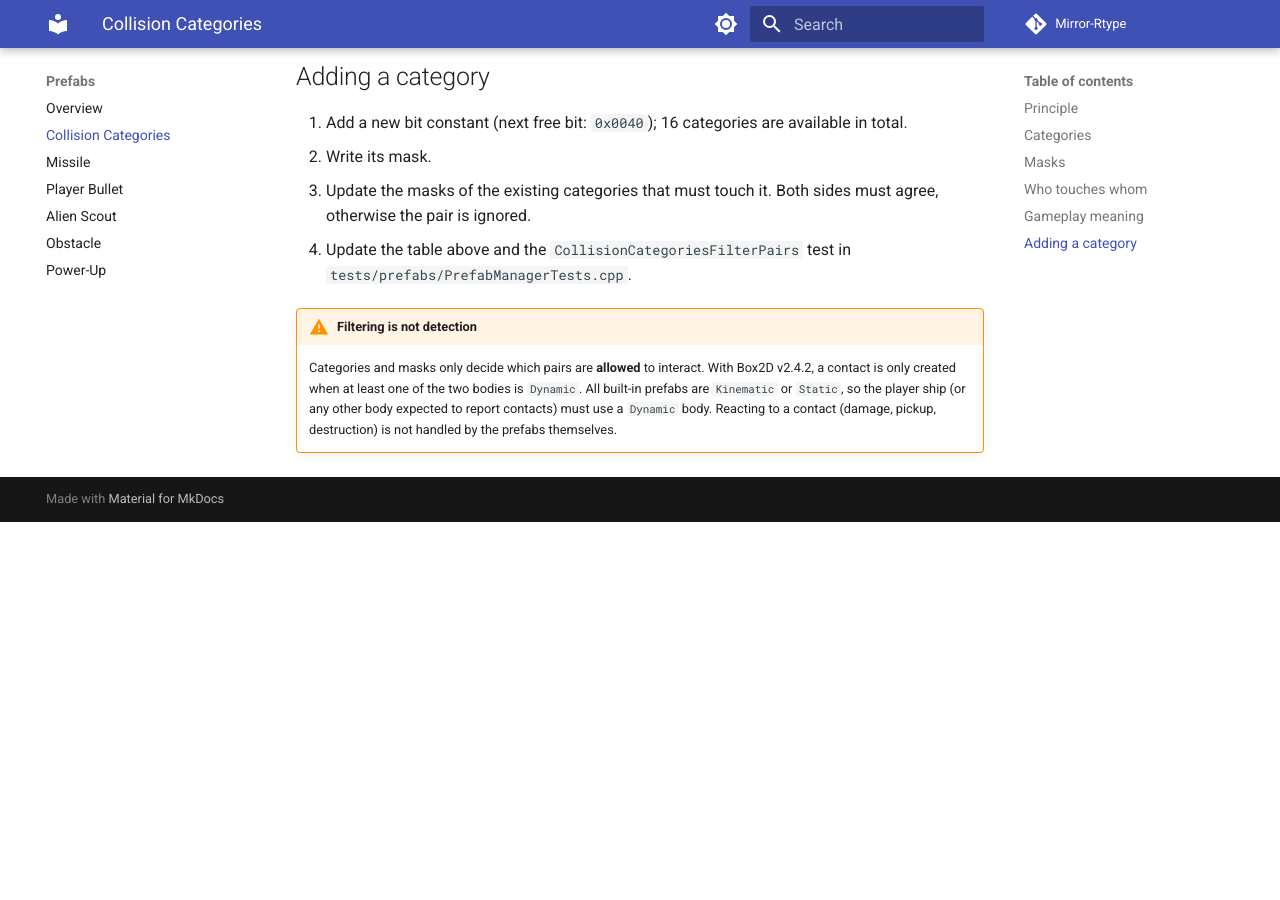
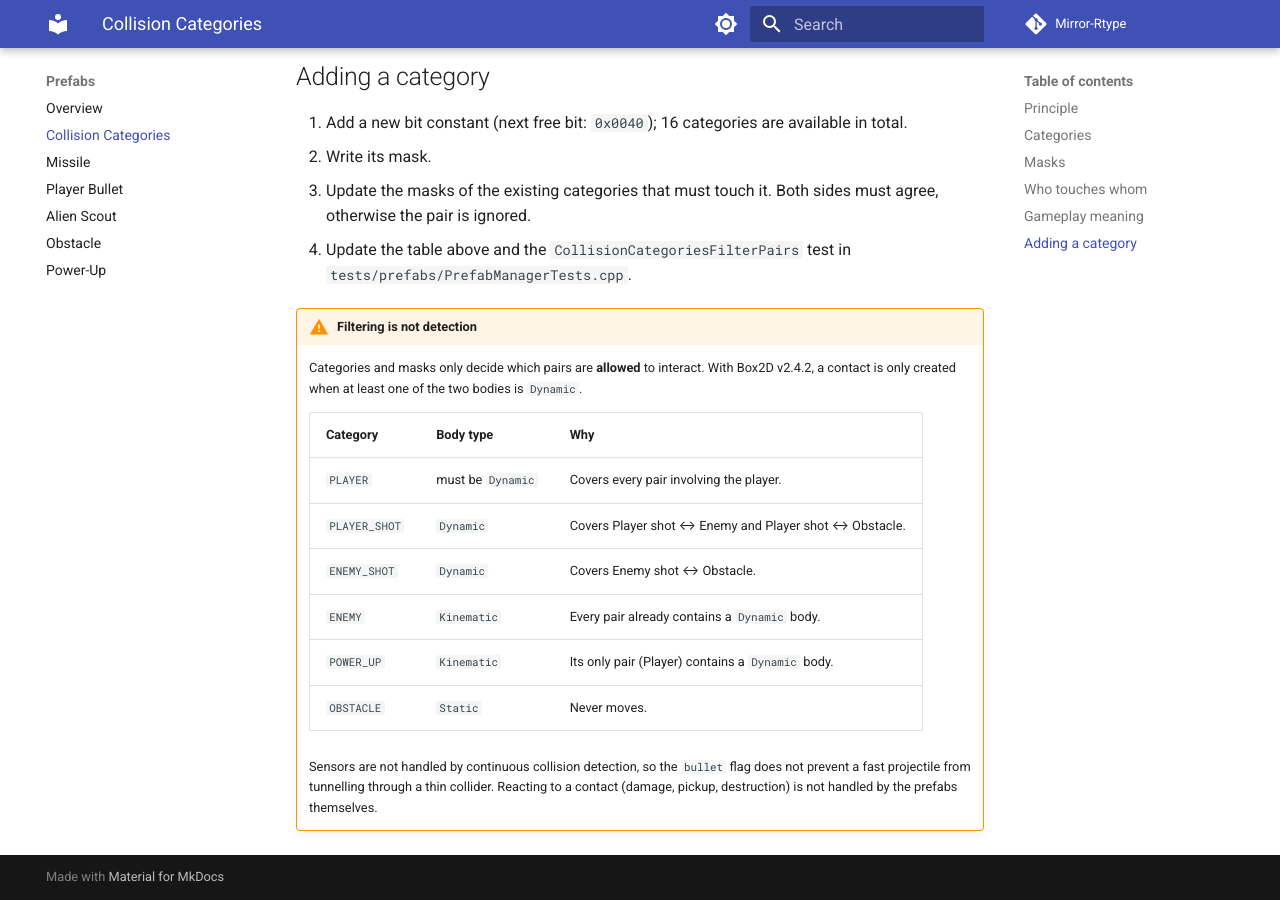
Before and after one commit to Matt4401/Mirror-Rtype, an MkDocs documentation site: the page built from docs/prefabs/collision-categories.md, in a window 1280 px wide and 900 px high, scrolled down 3038 px. Built offline with MkDocs 1.6.1 and Material for MkDocs 9.7.7, drawn with Linux system fonts in a browser that asks for light colours; comment, search, counter and statistics services are not loaded; before the commit the page ends 3560 px from its top, so only the background shows below that.

Commit message:
feat(prefabs): update missile and player bullet to use Dynamic body type; enhance collision documentation

```diff
--- a/docs/prefabs/collision-categories.md
+++ b/docs/prefabs/collision-categories.md
@@ -93,4 +93,15 @@ Pairs that deliberately ignore each other:
 4. Update the table above and the `CollisionCategoriesFilterPairs` test in `tests/prefabs/PrefabManagerTests.cpp`.
 
 !!! warning "Filtering is not detection"
-    Categories and masks only decide which pairs are **allowed** to interact. With Box2D v2.4.2, a contact is only created when at least one of the two bodies is `Dynamic`. All built-in prefabs are `Kinematic` or `Static`, so the player ship (or any other body expected to report contacts) must use a `Dynamic` body. Reacting to a contact (damage, pickup, destruction) is not handled by the prefabs themselves.
+    Categories and masks only decide which pairs are **allowed** to interact. With Box2D v2.4.2, a contact is only created when at least one of the two bodies is `Dynamic`.
+
+    | Category | Body type | Why |
+    |----------|-----------|-----|
+    | `PLAYER` | must be `Dynamic` | Covers every pair involving the player. |
+    | `PLAYER_SHOT` | `Dynamic` | Covers Player shot ↔ Enemy and Player shot ↔ Obstacle. |
+    | `ENEMY_SHOT` | `Dynamic` | Covers Enemy shot ↔ Obstacle. |
+    | `ENEMY` | `Kinematic` | Every pair already contains a `Dynamic` body. |
+    | `POWER_UP` | `Kinematic` | Its only pair (Player) contains a `Dynamic` body. |
+    | `OBSTACLE` | `Static` | Never moves. |
+
+    Sensors are not handled by continuous collision detection, so the `bullet` flag does not prevent a fast projectile from tunnelling through a thin collider. Reacting to a contact (damage, pickup, destruction) is not handled by the prefabs themselves.
```
Also changed, not shown: docs/prefabs/index.md (+2 -2 lines), docs/prefabs/missile.md (+4 -1 lines), docs/prefabs/player-bullet.md (+4 -1 lines), 3 other files.
